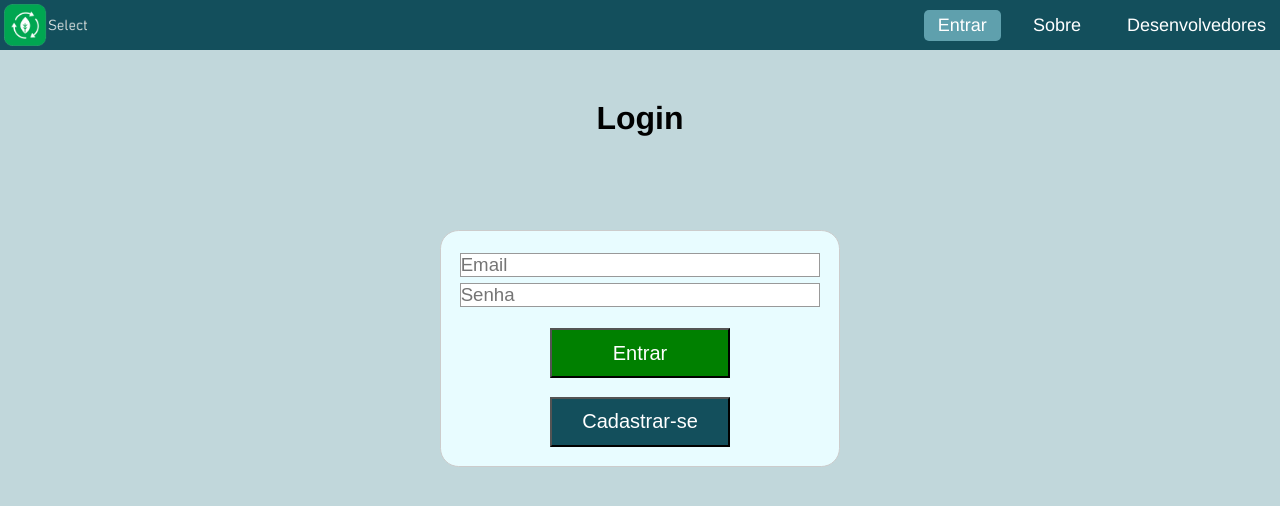
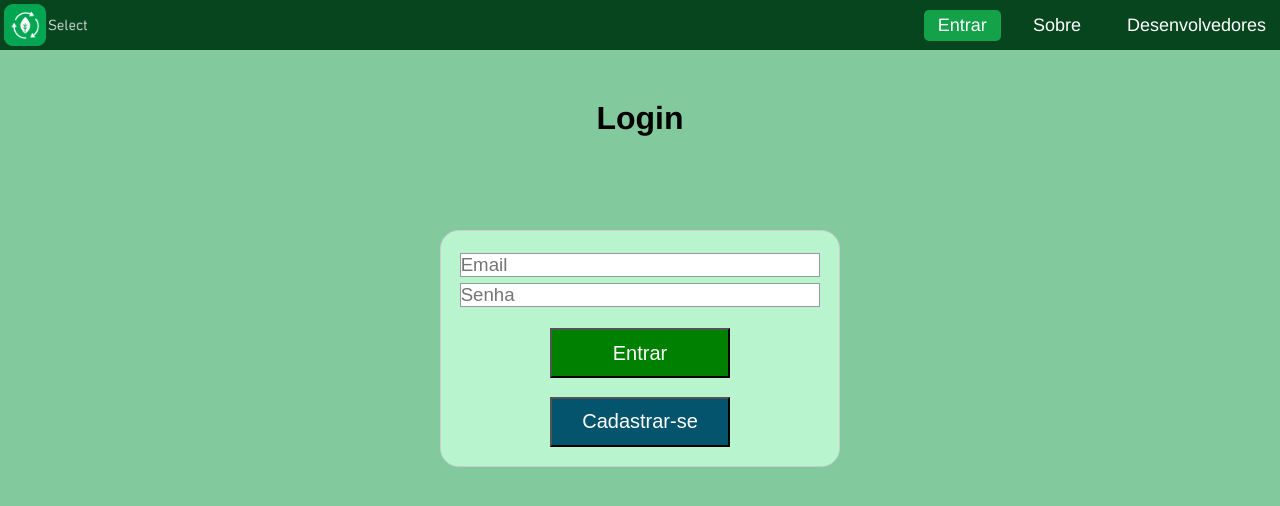
Before and after one commit to danielrlsoares/Select_Web, a PHP site: page / in a window 1280 px wide. Shown: the top 506 px of the page. Run offline with PHP 8.4, Linux system fonts and the light colour scheme.

Commit message:
Update styles.css

```diff
--- a/css/styles.css
+++ b/css/styles.css
@@ -7,7 +7,7 @@
 html, body{
 	font-family: "Helvetica", sans-serif;
 	font-size: 14pt;
-	background-color:#c1d7db;
+	background-color:#83c99e;
 	overflow-x: hidden;
 }
 
@@ -25,7 +25,7 @@ li {
 	align-items: center;
 	justify-content: space-between;
 	padding: 0px;
-	background-color:#134f5c;
+	background-color:#07451e;
 	color: #fff;
 }
 
@@ -41,13 +41,13 @@ li {
 }
 
 .menu li:hover {
-	background-color: #45818e;
+	background-color: #0ecf58;
 	border-radius: 5px;
 	transition: 0.3s ease;
 }
 
 .active{
-	background-color: #5fa0ad;
+	background-color: #13a149;
 	border-radius: 5px;
 }
 
@@ -87,7 +87,7 @@ form {
     padding: 1em;
     border: 1px solid #CCC;
     border-radius: 1em;
-	background-color:#e8fcff;
+	background-color:#b8f5cf;
 }
 
 form div + div {
@@ -125,7 +125,7 @@ button {
 }
 
 .cadastrar{
-	background-color: #134f5c;
+	background-color: #05546e;
 }
 
 .entrar, .continuar{
@@ -143,14 +143,14 @@ article{
 .desenvolvedor{
 	float: right;
 	height: 200px;
-	border:7px solid #134f5c;
+	border:7px solid #13a149;
 	background:transparent url(/imagem.jpg);
 }
 
 .desenvolvedora{
 	float: left;
 	height: 200px;
-	border:7px solid #134f5c;
+	border:7px solid #13a149;
 	background:transparent url(/imagem.jpg);
 }
 
@@ -184,7 +184,7 @@ h2{
 	width: 45%;
 	border: 1px solid #CCC;
     border-radius: 1em;
-	background-color:#e8fcff;
+	background-color:#b8f5cf;
 	display: flex;
 	flex-direction: column;
 	justify-content: center;
```
